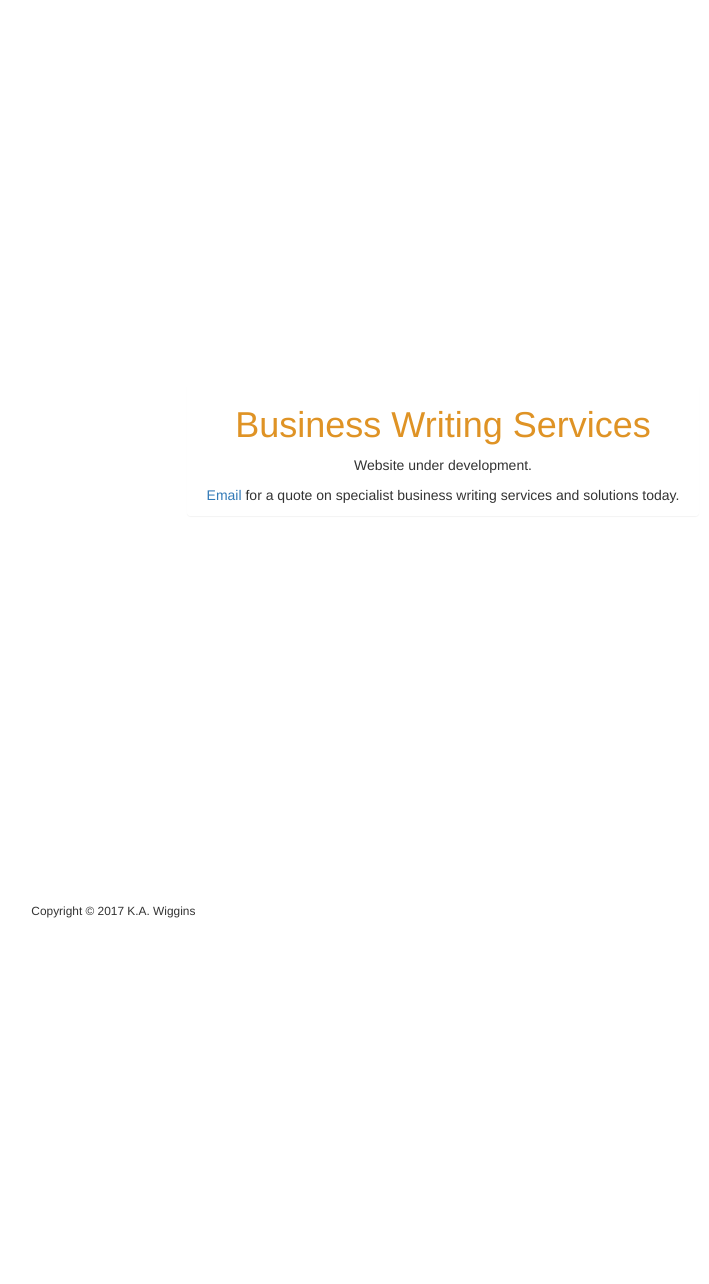
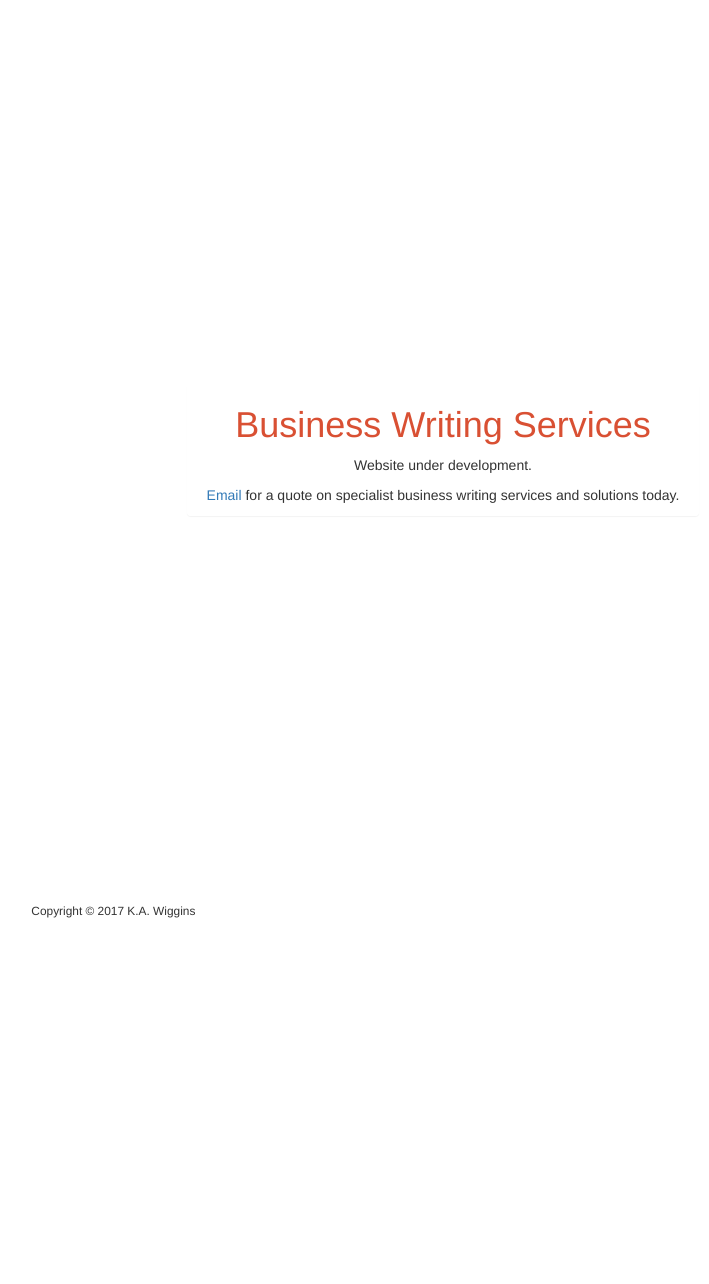
Before and after one commit to kaiewiggins/businesswriting, a Jekyll site: the page built from index.html, in a window 1280 px wide. Shown: the whole page, without its empty margins (197-906 px from the left). Built offline with Jekyll 4.4.1, drawn with Linux system fonts in a browser that asks for light colours; nearby versions of some CDN libraries.

Commit message:
Update main.css

```diff
--- a/css/main.css
+++ b/css/main.css
@@ -3,11 +3,11 @@ body, html {
    height: 100%;
   }
 
-  h1 {color: #df9325;
+  h1 {color: #d95033;
   text-align: center;
   }
 
-h2,h3,h4 {color: #df9325;}
+h2,h3,h4 {color: #d95033;}
 
 .affix { z-index: 9998;
   top: 30px;
```
